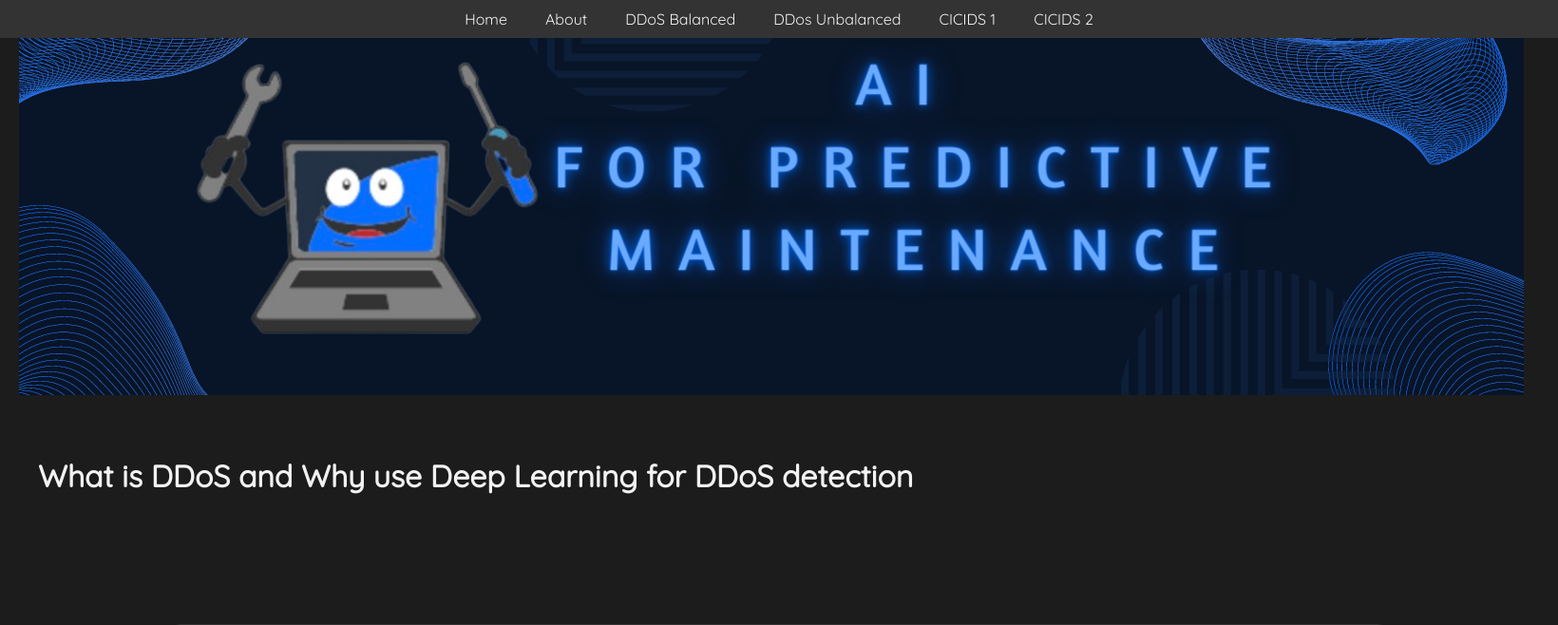
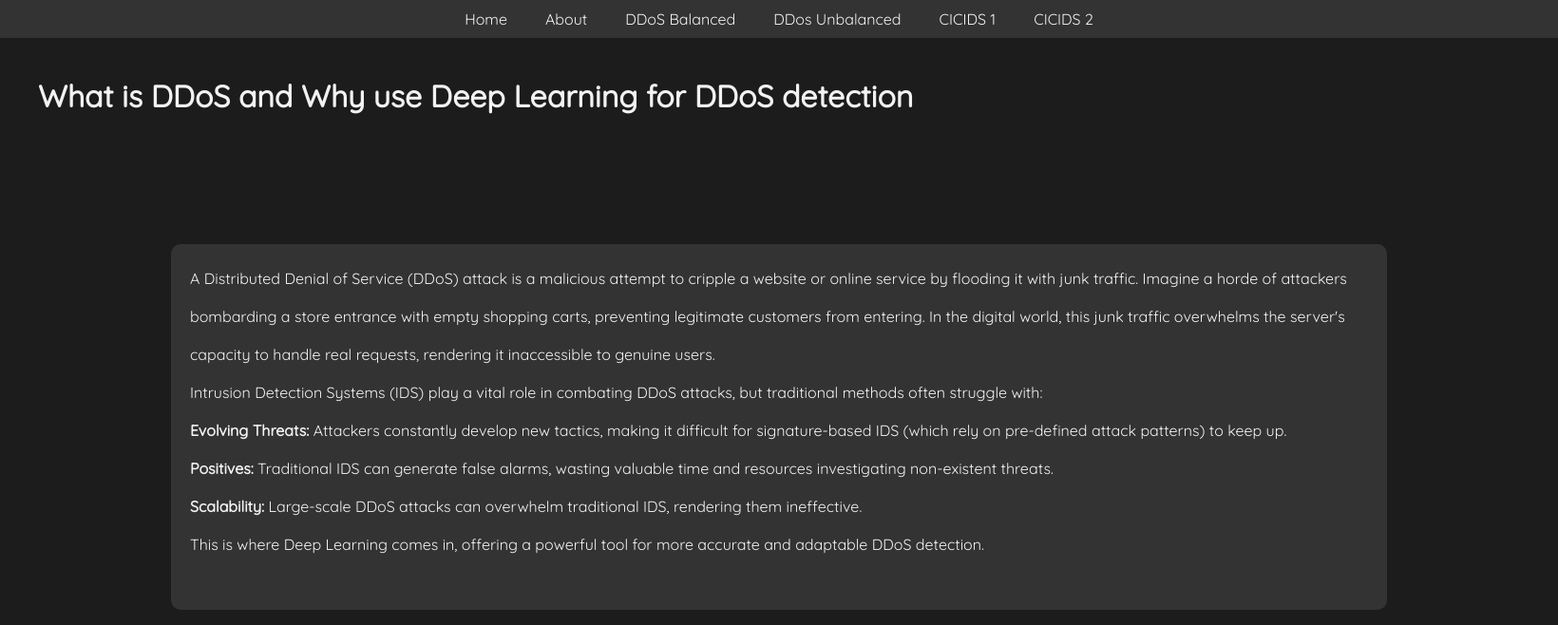
Before and after one commit to vartikatrao/DdosAttackDetection, a Flask app: page /about in a window 1640 px wide. Shown: the top 658 px of the page at 95% size. Run offline with Flask 3, Linux system fonts and the light colour scheme.

Commit message:
minor change

```diff
--- a/Templates/about.html
+++ b/Templates/about.html
@@ -8,9 +8,7 @@
 
   </head>
   <body>
-    <div class="banner">
-      <img src="banner.png" alt="Banner Image">
-    </div>
+
     <nav>
       <ul>
         <li><a href="{{ url_for('index')}}" class="btn-primary">Home</a></li>
```
Also changed, not shown: Templates/banner.png (deleted).
